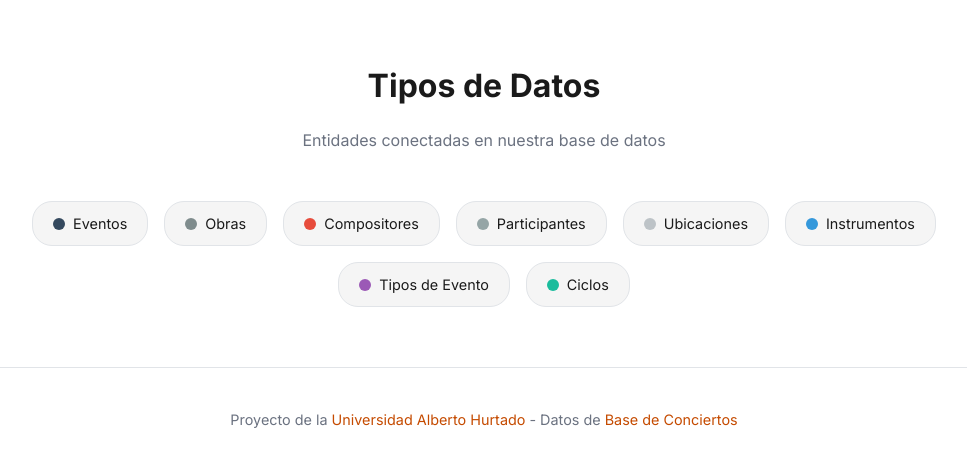
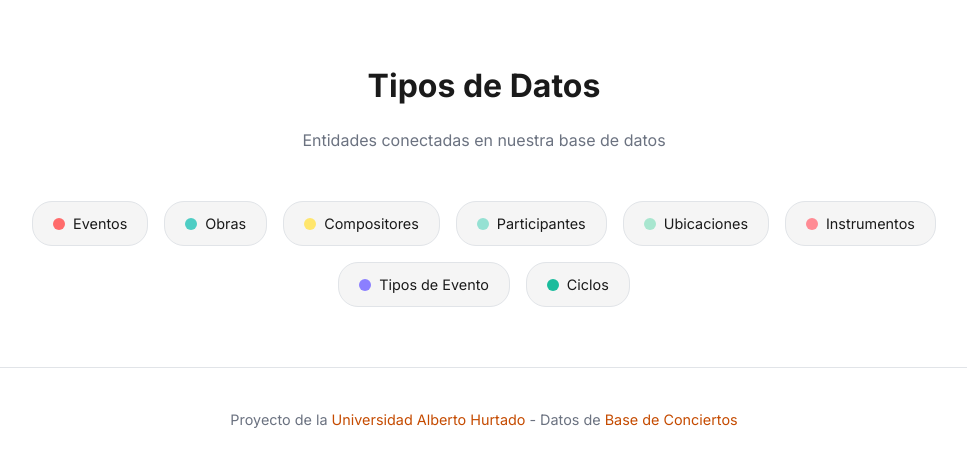
Before and after one commit to Akshoon/PROYECTO_FIIA, a Flask app: page / in a window 1280 px wide. Shown: the part 1678-2149 px from the top of the page, without its empty margins (156-1123 px from the left). Run offline with Flask 3, Linux system fonts and the light colour scheme; data that the repository does not hold is empty; some libraries are stand-ins or nearby versions.

Commit message:
style: actualizar colores data-types a paleta pastel uah

```diff
--- a/templates/index.html
+++ b/templates/index.html
@@ -113,16 +113,16 @@
                     <p>Entidades conectadas en nuestra base de datos</p>
                 </div>
                 <div class="type-list">
-                    <div class="type-badge"><span class="type-dot" style="background: #34495e;"></span>Eventos</div>
-                    <div class="type-badge"><span class="type-dot" style="background: #7f8c8d;"></span>Obras</div>
-                    <div class="type-badge"><span class="type-dot" style="background: #e74c3c;"></span>Compositores
+                    <div class="type-badge"><span class="type-dot" style="background: #FF6B6B;"></span>Eventos</div>
+                    <div class="type-badge"><span class="type-dot" style="background: #4ECDC4;"></span>Obras</div>
+                    <div class="type-badge"><span class="type-dot" style="background: #FFE66D;"></span>Compositores
                     </div>
-                    <div class="type-badge"><span class="type-dot" style="background: #95a5a6;"></span>Participantes
+                    <div class="type-badge"><span class="type-dot" style="background: #95E1D3;"></span>Participantes
                     </div>
-                    <div class="type-badge"><span class="type-dot" style="background: #bdc3c7;"></span>Ubicaciones</div>
-                    <div class="type-badge"><span class="type-dot" style="background: #3498db;"></span>Instrumentos
+                    <div class="type-badge"><span class="type-dot" style="background: #A8E6CF;"></span>Ubicaciones</div>
+                    <div class="type-badge"><span class="type-dot" style="background: #FF8B94;"></span>Instrumentos
                     </div>
-                    <div class="type-badge"><span class="type-dot" style="background: #9b59b6;"></span>Tipos de Evento
+                    <div class="type-badge"><span class="type-dot" style="background: #8B7FFF;"></span>Tipos de Evento
                     </div>
                     <div class="type-badge"><span class="type-dot" style="background: #1abc9c;"></span>Ciclos</div>
                 </div>
```
